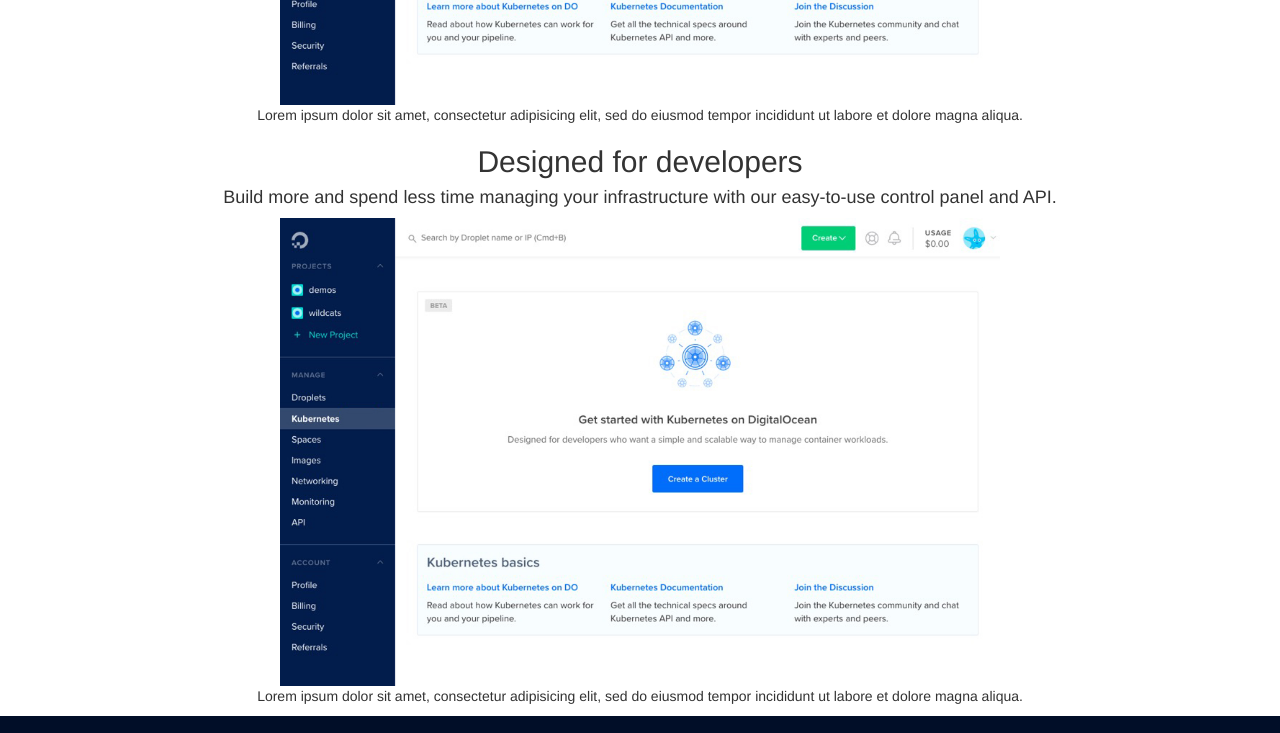
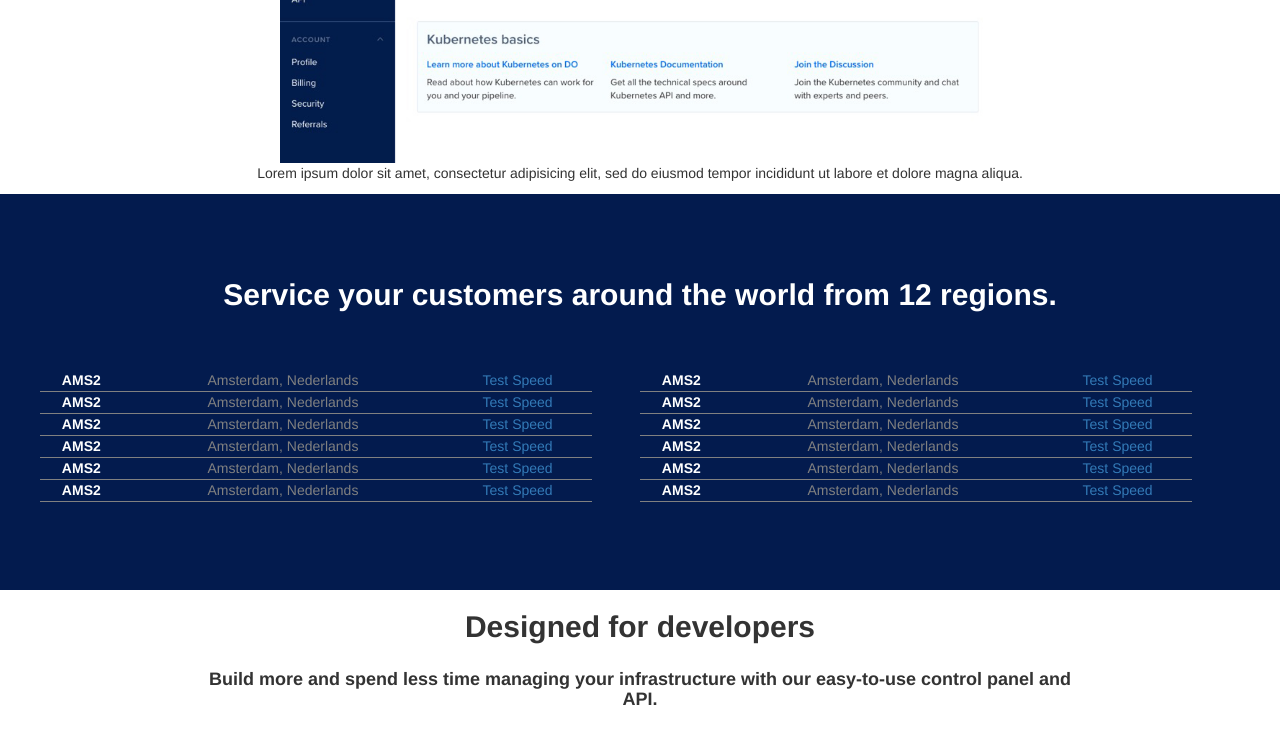
Before and after one commit to Adriano-Defilippis/html-css-digitalocean, a plain HTML site: page index.html in a window 1280 px wide. Shown: the part 1160-1893 px from the top of the page. Drawn offline with nearby package versions, Linux system fonts and the light colour scheme.

Commit message:
TAbella inserita

```diff
--- a/css/master.css
+++ b/css/master.css
@@ -4,10 +4,20 @@
   padding: 0;
 }
 
+h1, h2, h3, h4{
+  margin-bottom: 3%;
+  font-weight: bold;
+}
+
+body{
+  line-height: 1.5;
+}
+
 .container{
   min-width: 90%;
   max-width: 95%;
   padding: 0;
+  margin: 0 auto;
 }
 .container-small{
   max-width: 900px;
@@ -88,6 +98,55 @@ header .row{
 }
 
 
+/* Section 5 */
+#section_5 table{
+  color: grey;
+  margin: 2% 0;
+  margin-right: 4%;
+}
+
+#section_5 [class*="col-md-"]{
+  max-width: calc(50% - (4%));
+}
+
+#section_5{
+  margin: 0 auto;
+  background-color: #031B4E;
+  color: white;
+  padding: 5% 0;
+  }
+
+#section_5 table span{
+  text-transform: uppercase;
+  font-weight: bold;
+  color: white;
+  }
+
+#section_5 table tr{
+  border-bottom: 1px solid grey;
+}
+
+/* Section 7 */
+#section_7{
+  background-image: url("bg-home-1-d54581d7.jpg");
+  padding: 5% 0;
+  color: white;
+}
+
+#section_7 a{
+  background-color: white;
+  color: #0147FE;
+  font-weight: bold;
+  padding: 1% 2%;
+  border-radius: 5px;
+}
+
+#section_7 a:hover{
+  background-color: lightgrey;
+  text-decoration: none;
+}
+
+
 /* Footer */
 footer{
   background-color: #010E28;
@@ -104,6 +163,11 @@ footer a{
    color: gray;
  }
 
+ footer a:hover{
+    color: white;
+    text-decoration: none;
+  }
+
  footer .collegamenti ul span{
    color: white;
    font-weight: bold;
--- a/index.html
+++ b/index.html
@@ -199,7 +199,90 @@
     </section>
 
     <!-- Section 5, 2 Tabelle -->
-    <section id="">
+    <section id="section_5">
+      <div class="container text-center">
+        <h2>Service your customers around the world from 12 regions.</h2>
+
+        <div class="row">
+          <table class="col-md-6 col-xs-12">
+            <tr>
+              <td><span class="table-id">ams2</span> </td>
+              <td>Amsterdam, Nederlands</td>
+              <td><a href="#">Test Speed</a></td>
+            </tr>
+
+            <tr>
+              <td><span class="table-id">ams2</span> </td>
+              <td>Amsterdam, Nederlands</td>
+              <td><a href="#">Test Speed</a></td>
+            </tr>
+
+            <tr>
+              <td><span class="table-id">ams2</span> </td>
+              <td>Amsterdam, Nederlands</td>
+              <td><a href="#">Test Speed</a></td>
+            </tr>
+
+            <tr>
+              <td><span class="table-id">ams2</span> </td>
+              <td>Amsterdam, Nederlands</td>
+              <td><a href="#">Test Speed</a></td>
+            </tr>
+
+            <tr>
+              <td><span class="table-id">ams2</span> </td>
+              <td>Amsterdam, Nederlands</td>
+              <td><a href="#">Test Speed</a></td>
+            </tr>
+
+            <tr>
+              <td><span class="table-id">ams2</span> </td>
+              <td>Amsterdam, Nederlands</td>
+              <td><a href="#">Test Speed</a></td>
+            </tr>
+          </table>
+
+          <table class="col-md-6 col-xs-12">
+            <tr>
+              <td><span class="table-id">ams2</span> </td>
+              <td>Amsterdam, Nederlands</td>
+              <td><a href="#">Test Speed</a></td>
+            </tr>
+
+            <tr>
+              <td><span class="table-id">ams2</span> </td>
+              <td>Amsterdam, Nederlands</td>
+              <td><a href="#">Test Speed</a></td>
+            </tr>
+
+            <tr>
+              <td><span class="table-id">ams2</span> </td>
+              <td>Amsterdam, Nederlands</td>
+              <td><a href="#">Test Speed</a></td>
+            </tr>
+
+            <tr>
+              <td><span class="table-id">ams2</span> </td>
+              <td>Amsterdam, Nederlands</td>
+              <td><a href="#">Test Speed</a></td>
+            </tr>
+
+            <tr>
+              <td><span class="table-id">ams2</span> </td>
+              <td>Amsterdam, Nederlands</td>
+              <td><a href="#">Test Speed</a></td>
+            </tr>
+
+            <tr>
+              <td><span class="table-id">ams2</span> </td>
+              <td>Amsterdam, Nederlands</td>
+              <td><a href="#">Test Speed</a></td>
+            </tr>
+          </table>
+
+        </div>
+
+      </div>
 
     </section>
 
@@ -224,7 +307,13 @@
 
 
     <!-- Section 7 -->
-    <section id="">
+    <section id="section_7">
+      <div class="container text-center">
+
+        <h2>Get Started now</h2>
+        <a href="#">Create your Account</a>
+
+      </div>
 
     </section>
 
```
